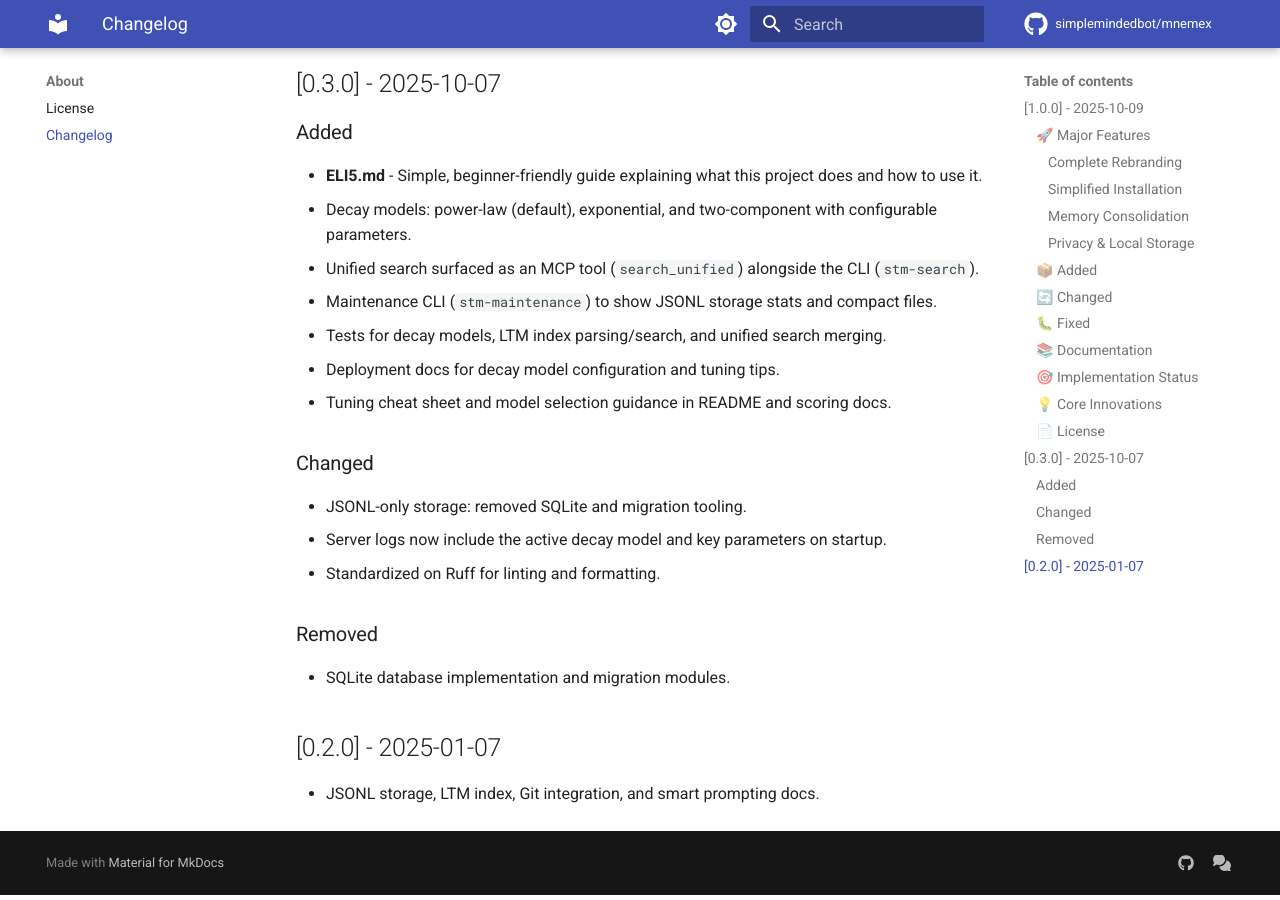
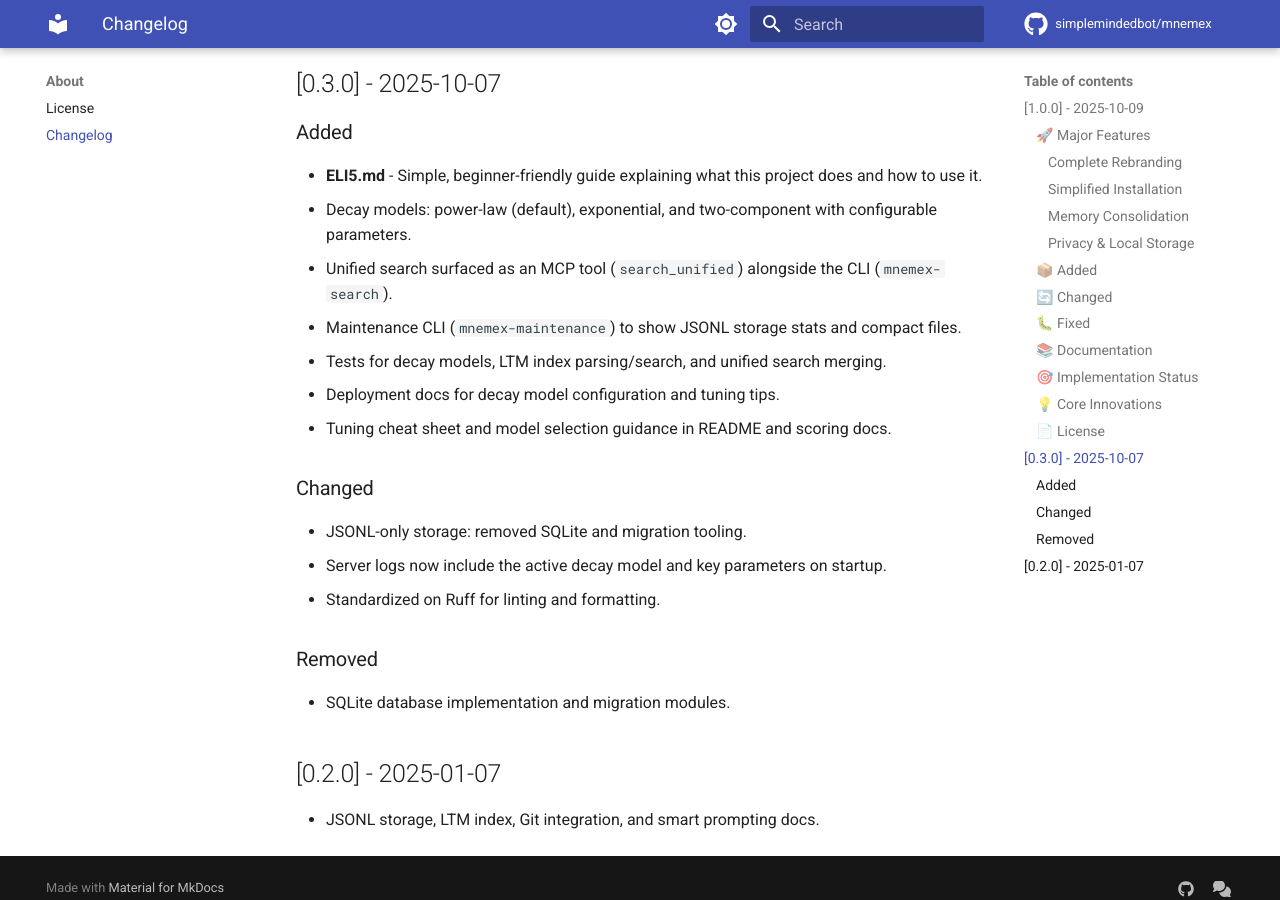
Before and after one commit to mnemexai/mnemex, an MkDocs documentation site: the page built from docs/CHANGELOG.md, in a window 1280 px wide and 900 px high, scrolled down 3526 px. Built offline with MkDocs 1.6.1 and Material for MkDocs 9.7.7, drawn with Linux system fonts in a browser that asks for light colours; comment, search, counter and statistics services are not loaded.

Commit message:
docs: update CLI names from stm-* to mnemex-* in docs

```diff
--- a/docs/CHANGELOG.md
+++ b/docs/CHANGELOG.md
@@ -127,8 +127,8 @@ MIT License - Full user control and transparency
 ### Added
 - **ELI5.md** - Simple, beginner-friendly guide explaining what this project does and how to use it.
 - Decay models: power-law (default), exponential, and two-component with configurable parameters.
-- Unified search surfaced as an MCP tool (`search_unified`) alongside the CLI (`stm-search`).
-- Maintenance CLI (`stm-maintenance`) to show JSONL storage stats and compact files.
+- Unified search surfaced as an MCP tool (`search_unified`) alongside the CLI (`mnemex-search`).
+- Maintenance CLI (`mnemex-maintenance`) to show JSONL storage stats and compact files.
 - Tests for decay models, LTM index parsing/search, and unified search merging.
 - Deployment docs for decay model configuration and tuning tips.
 - Tuning cheat sheet and model selection guidance in README and scoring docs.
```
Also changed, not shown: docs/deployment.md (+1 -1 lines).
